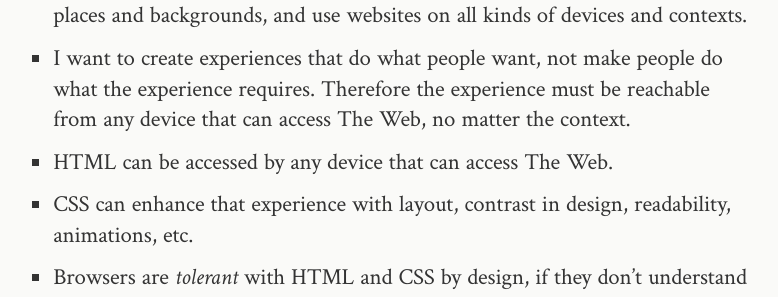
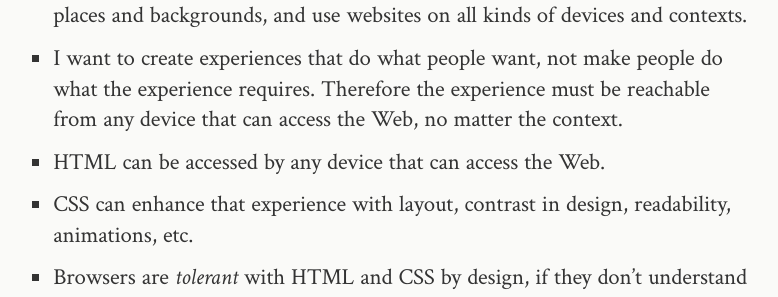
Before and after one commit to jaicab/jaicab.github.io, a Jekyll site: the page built from _posts/2016-03-08-design-is-choice.md, in a window 1280 px wide and 900 px high, scrolled down 316 px. Shown: the part 217-514 px from the top of the window, without its empty margins (236-1014 px from the left). Built offline with Jekyll 4.4.1, drawn with Linux system fonts in a browser that asks for light colours; some of the changed text lies outside the part shown.

Commit message:
Lowercase The on "The Web"

```diff
--- a/_posts/2016-03-08-design-is-choice.md
+++ b/_posts/2016-03-08-design-is-choice.md
@@ -11,8 +11,8 @@ Before making a choice, one should contemplate all facts and possible repercussi
 For example, I build websites. Let’s consider the facts for the question <q>how should I build websites?</q>.
 
 - People use websites for all sorts of things. They can come from all sorts of places and backgrounds, and use websites on all kinds of devices and contexts.
-- I want to create experiences that do what people want, not make people do what the experience requires. Therefore the experience must be reachable from any device that can access The Web, no matter the context.
-- HTML can be accessed by any device that can access The Web.
+- I want to create experiences that do what people want, not make people do what the experience requires. Therefore the experience must be reachable from any device that can access the Web, no matter the context.
+- HTML can be accessed by any device that can access the Web.
 - CSS can enhance that experience with layout, contrast in design, readability, animations, etc.
 - Browsers are _tolerant_ with HTML and CSS by design, if they don't understand something, they ignore it and move on.
 - JavaScript can enhance the experience with complex interactions that aren’t available in HTML.
@@ -48,7 +48,7 @@ Progressive Enhancement frees us to focus on the costs of building features for
 
 Then you can use new APIs (Service Workers, web audio, etc) or new fancy CSS features (viewport units, `calc()`, etc) without worrying much about support because **your basic experience always has your back**.
 
-If what you do affects how a website is going to work or look, remember that you are in fact, designing an experience for The Web, the beauty of which is its **ubiquity**. There will always be users coming from places you didn’t expect, using devices you didn’t test for.
+If what you do affects how a website is going to work or look, remember that you are in fact, designing an experience for the Web, the beauty of which is its **ubiquity**. There will always be users coming from places you didn’t expect, using devices you didn’t test for.
 
 Progressive Enhancement helps you embrace the unexpected, reach to a bigger audience and in the end, deliver a better product.
 
```
